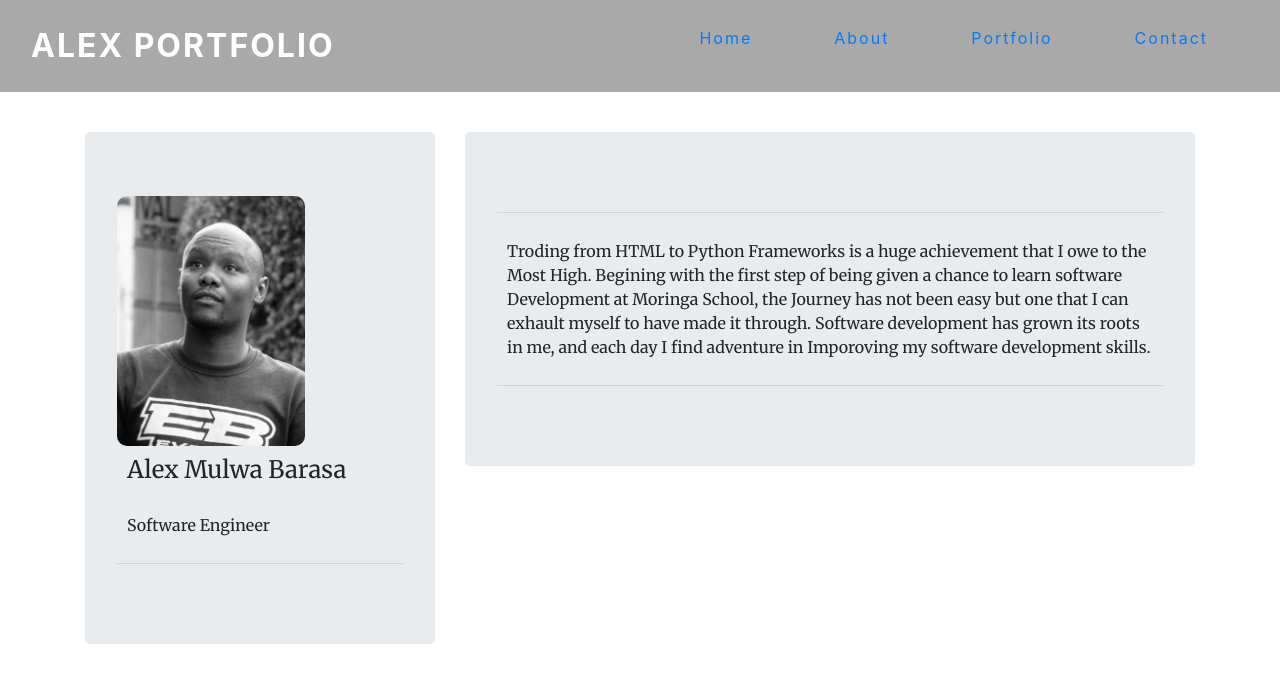
After one commit to ow-tech/myportfolio, a Django app: page /favourite/ in a window 1280 px wide. The commit adds this page. Shown: the top 683 px of the page. Run offline with Django 3.2, Linux system fonts and the light colour scheme; some libraries are stand-ins or nearby versions; some web fonts are replaced.

Commit message:
creation of home page or landing page

```diff
--- a/favourite/templates/all-projects/base.html
+++ b/favourite/templates/all-projects/base.html
@@ -19,8 +19,7 @@
 </head>
 <body>
 	{% include "navbar.html" %}
-	{% block content %} <h1 class="text-center">project list</h1> {%endblock%}
-
+	{% block content %}{%endblock%}
 	{% block scripts %}
 		<script src="https://ajax.googleapis.com/ajax/libs/jquery/3.2.1/jquery.min.js"></script>
 		{% bootstrap_javascript %}
--- /dev/null
+++ b/favourite/templates/all-projects/home.html
@@ -0,0 +1,33 @@
+{% extends 'all-projects/base.html' %}
+{% load static %}
+{% block content %}
+{{block.super}}
+<div class="container">
+    <div class="row">
+        <div class="col-md-4">
+            <div class="jumbotron" >
+                <div class='profile'>
+                    <img src="{% static 'images/profilep.jpeg' %}">
+                    <span>
+                        <h4>Alex Mulwa Barasa </h4>
+                        <p>Software Engineer</p>
+                        <hr>
+                    </span>
+                </div>
+
+            </div>
+        </div>
+        <div class ="col-md-8">
+            <div class="jumbotron" >
+                <hr>
+                <P>Troding from HTML to Python Frameworks is a huge achievement that I owe to the Most High.
+                    Begining with the first step of being given a chance to learn software Development at Moringa School, the Journey has not been easy but one that
+                    I can exhault myself to have made it through. Software development has grown its roots in me, and each day I find adventure in Imporoving my
+                    software development skills.
+                </P>
+                <hr>
+            </div>
+        </div>
+    </div>
+</div>
+{% endblock %}
--- a/favourite/templates/navbar.html
+++ b/favourite/templates/navbar.html
@@ -10,11 +10,11 @@
 <nav class="navbar">
   <div class="container-fluid">
     <div class="navbar-header">
-      <a class="navbar-brand logo" href="{% url 'index' %}">Alex Portfolio</a>
+      <a class="navbar-brand logo" href="{% url 'home' %}">Alex Portfolio</a>
     </div>
     <ul>
       <li class="nav-item active">
-        <a class="nav-link" href="#">Home <span class="sr-only">(current)</span></a>
+        <a class="nav-link"  href="{% url 'home' %}">Home <span class="sr-only">(current)</span></a>
       </li>
       <li class="nav-item">
         <a class="nav-link" href="#">About</a>
--- a/favourite/urls.py
+++ b/favourite/urls.py
@@ -2,5 +2,5 @@ from django.urls import path
 from . import views
 
 urlpatterns=[
-    path('', views.index, name='index'),
+    path('', views.home, name='home'),
 ]
--- a/favourite/views.py
+++ b/favourite/views.py
@@ -2,6 +2,6 @@ from django.shortcuts import render
 
 
 # Create your views here.
-def index(request):
+def home(request):
     title ="list"
-    return render( request,"all-projects/list.html",{"title":title,})
+    return render( request,"all-projects/home.html",{"title":title,})
--- a/portfolio/settings.py
+++ b/portfolio/settings.py
@@ -126,3 +126,6 @@ STATICFILES_DIRS =[
     os.path.join(BASE_DIR, "static"),
 ]
 STATIC_ROOT = os.path.join(BASE_DIR, 'staticfiles')
+
+MEDIA_URL = '/images/'
+MEDIA_ROOT = os.path.join(BASE_DIR, 'static/images')
--- a/static/css/styles.css
+++ b/static/css/styles.css
@@ -1,4 +1,5 @@
 @import url('https://fonts.googleapis.com/css?family=Poppins:200,300,400,500,600,700,800,900&display=swap');
+@import url('https://fonts.googleapis.com/css2?family=Merriweather&display=swap');
 nav{
     position:fixed;
     display:flex;
@@ -27,18 +28,35 @@ nav ul {
 nav ul li{
     position: relative;
     list-style: none;
-    padding: 20px;
+    padding: 10px;
 }
 nav ul li :hover{
     position: relative;
-    border-top:2px solid white;
+    border-left:2px solid white;
     border-bottom: 2px solid white;
 }
 nav ul li a{
-    position: relative;
     margin:0 15px;
     text-decoration: none;
     letter-spacing: 2px;
     font-weight: 500px;
     transition: 0.6s;
 }
+
+.jumbotron{
+    margin-top: 40px;
+    /* padding: 35px; */
+}
+.jumbotron img{
+    height: 250px;
+    width:auto;
+    border-radius: 10px;
+}
+.jumbotron h4{
+    padding-top: 40px;
+}
+.jumbotron h4, p{
+    padding: 10px;
+    font-family: 'Merriweather', serif;
+
+}
```
Also changed, not shown: static/images/profile.jpeg (added), static/images/profilep.jpeg (added).
